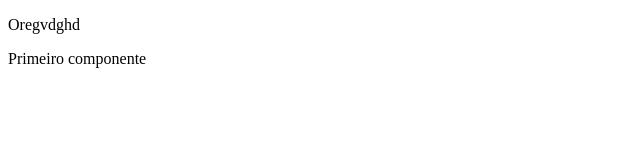
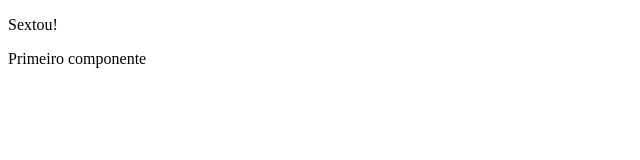
Before and after one commit to shajardini/ReactMGSP, a React (Create React App) app: page / in a window 1280 px wide. Shown: the top 160 px of the page, without its empty margins (0-640 px from the left). Built offline with nearby package versions, Linux system fonts and the light colour scheme.

Commit message:
atualização

```diff
--- a/src/App.jsx
+++ b/src/App.jsx
@@ -2,10 +2,13 @@ import React from "react";
 import Primeiro from "./components/primeiro";
 
 function App() {
+
+    let mensagem = 'Sextou!'
+
     return (
 
         <div>
-            <p>Oregvdghd</p>
+            <p>{mensagem}</p>
             <Primeiro></Primeiro>
         </div>
     )
```
